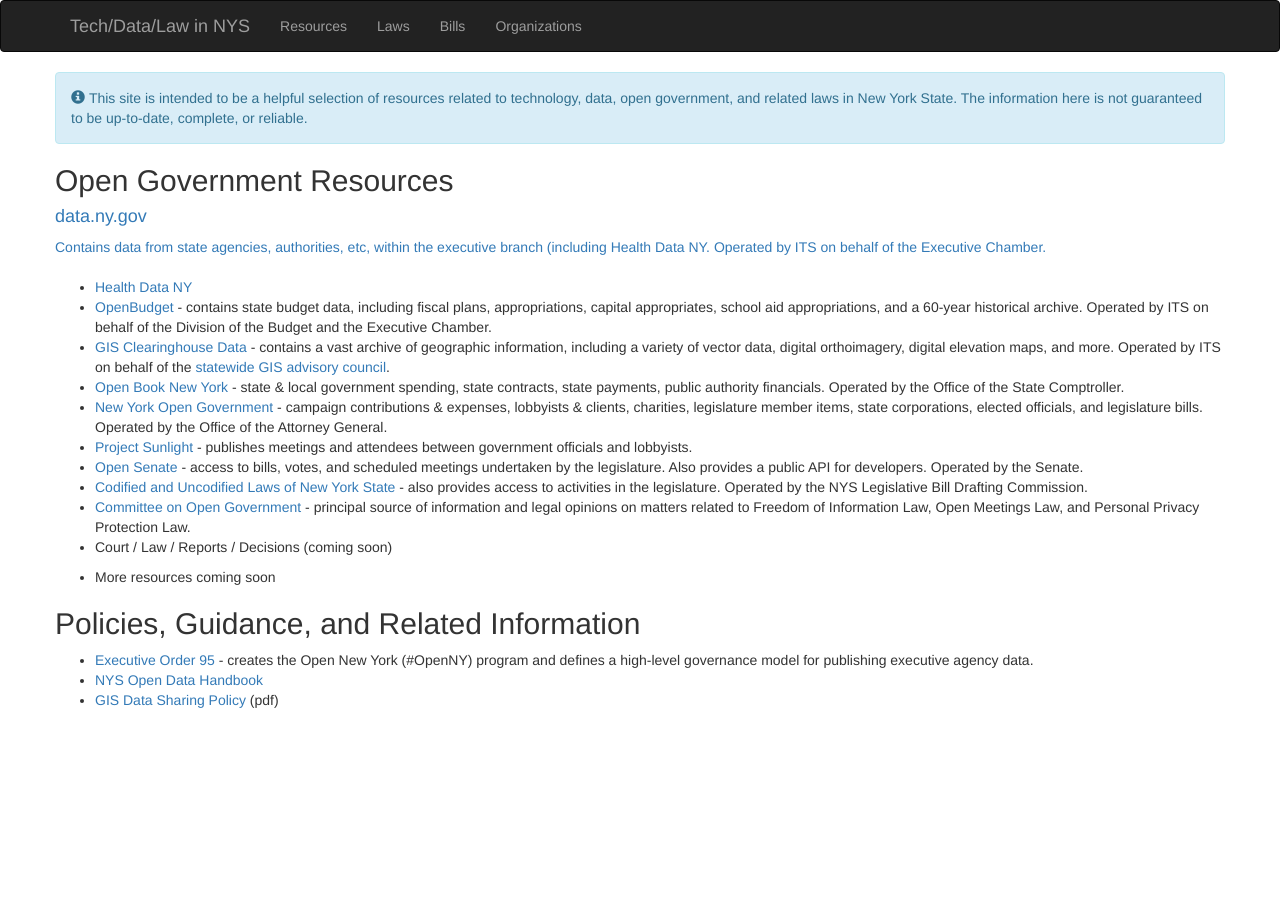
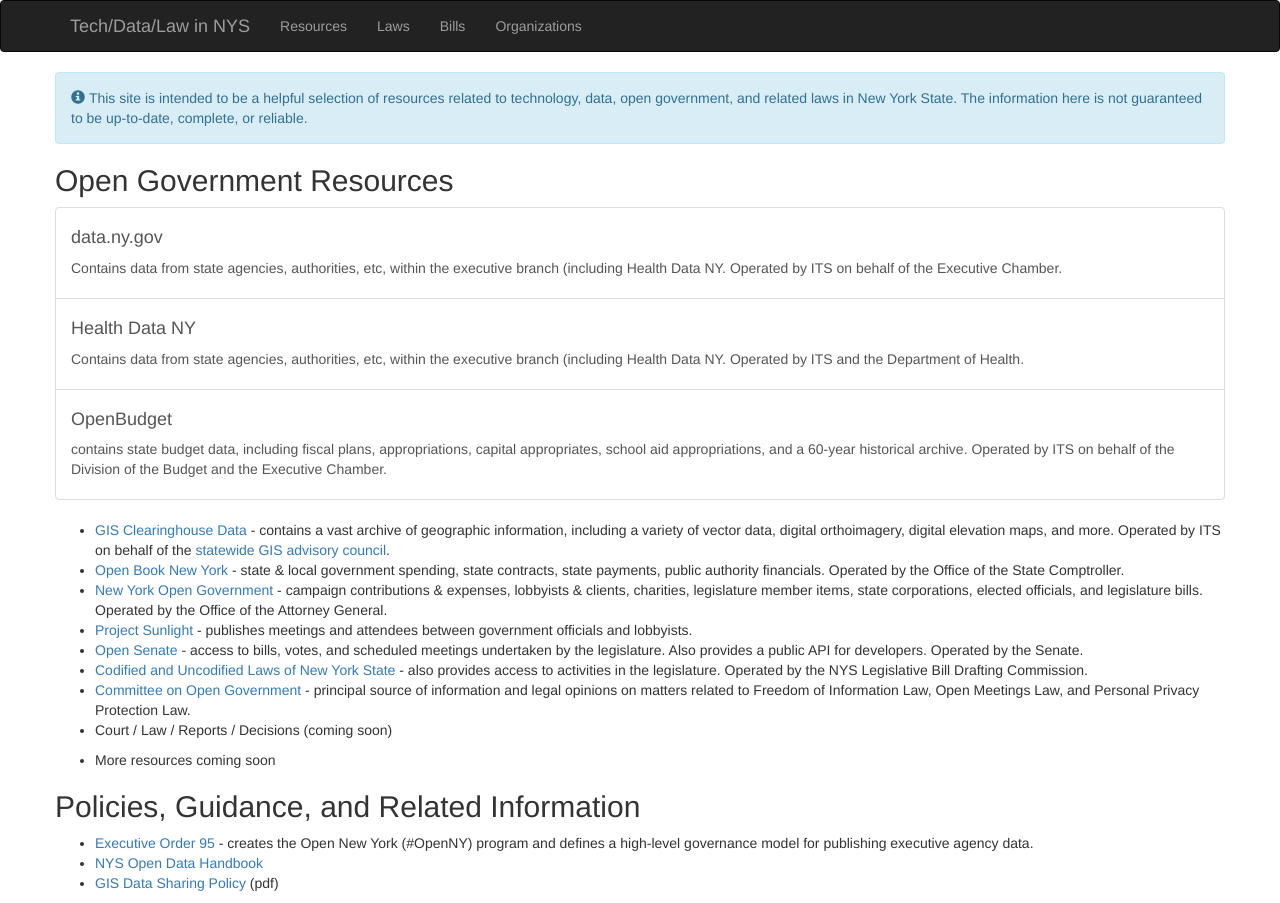
Before and after one commit to technickle/open-data-resources, a Jekyll site: the page built from resources/index.md, in a window 1280 px wide. Built offline with Jekyll 4.4.1, drawn with Linux system fonts in a browser that asks for light colours; nearby versions of some CDN libraries.

Commit message:
Update index.md

```diff
--- a/resources/index.md
+++ b/resources/index.md
@@ -6,14 +6,20 @@ layout: default
 ## Open Government Resources
 
 <div class="list-group">
-  <a href="https://data.ny.gov">
+  <a class="list-group-item" href="https://data.ny.gov">
     <h4>data.ny.gov</h4>
     <p>Contains data from state agencies, authorities, etc, within the executive branch (including Health Data NY. Operated by ITS on behalf of the Executive Chamber.</p>
   </a>
+  <a class="list-group-item" href="https://health.data.ny.gov">
+    <h4>Health Data NY</h4>
+    <p>Contains data from state agencies, authorities, etc, within the executive branch (including Health Data NY. Operated by ITS and the Department of Health.</p>
+  </a>
+  <a class="list-group-item" href="http://openbudget.ny.gov">
+    <h4>OpenBudget</h4>
+    <p>contains state budget data, including fiscal plans, appropriations, capital appropriates, school aid appropriations, and a 60-year historical archive. Operated by ITS on behalf of the Division of the Budget and the Executive Chamber.</p>
+  </a>
 </div>
 
-* [Health Data NY](https://health.data.ny.gov)
-* [OpenBudget](http://openbudget.ny.gov/) - contains state budget data, including fiscal plans, appropriations, capital appropriates, school aid appropriations, and a 60-year historical archive. Operated by ITS on behalf of the Division of the Budget and the Executive Chamber.
 * [GIS Clearinghouse Data](http://gis.ny.gov/gisdata/) - contains a vast archive of geographic information, including a variety of vector data, digital orthoimagery, digital elevation maps, and more. Operated by ITS on behalf of the [statewide GIS advisory council](http://gis.ny.gov/coordinationprogram/workgroups/details/index.cfm?ID=10).
 * [Open Book New York](http://www.openbooknewyork.com/) - state & local government spending, state contracts, state payments, public authority financials. Operated by the Office of the State Comptroller.
 * [New York Open Government](http://www.nyopengovernment.com/NYOG/) - campaign contributions & expenses, lobbyists & clients, charities, legislature member items, state corporations, elected officials, and legislature bills. Operated by the Office of the Attorney General.
```
